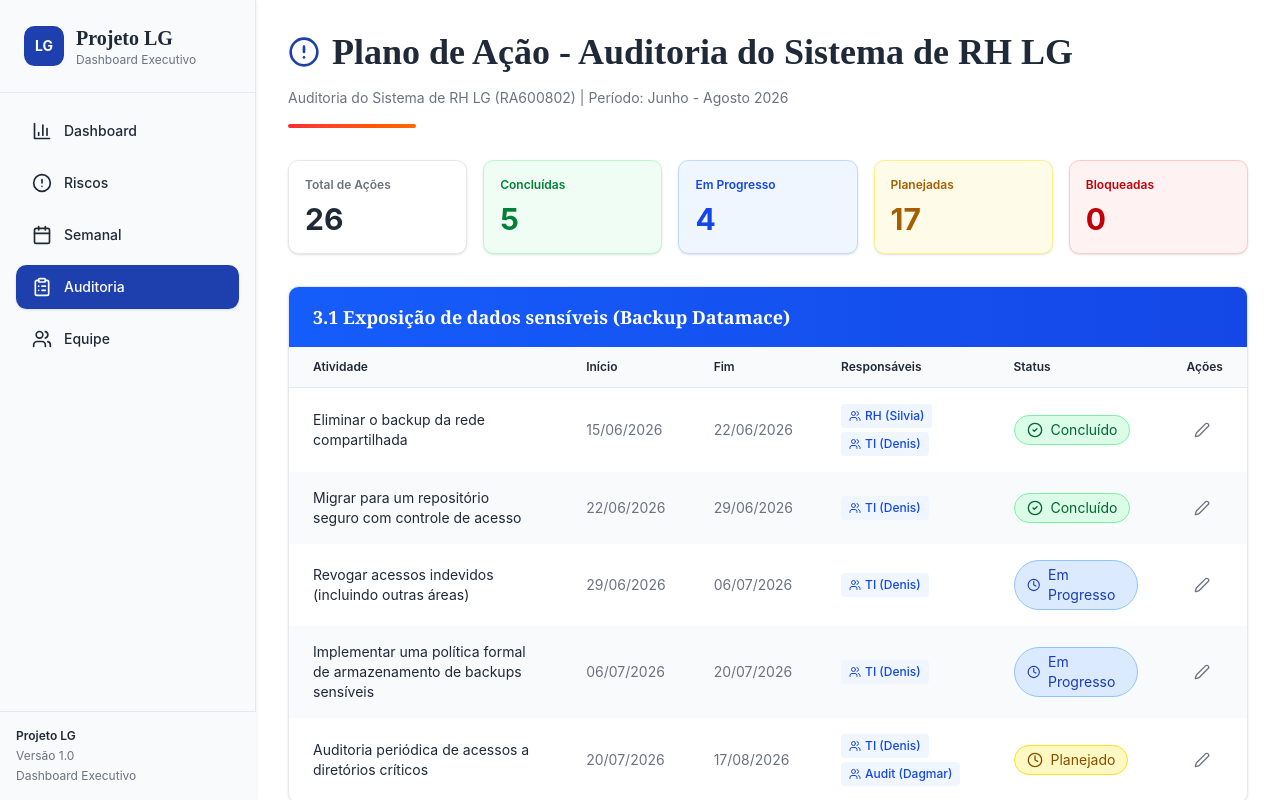
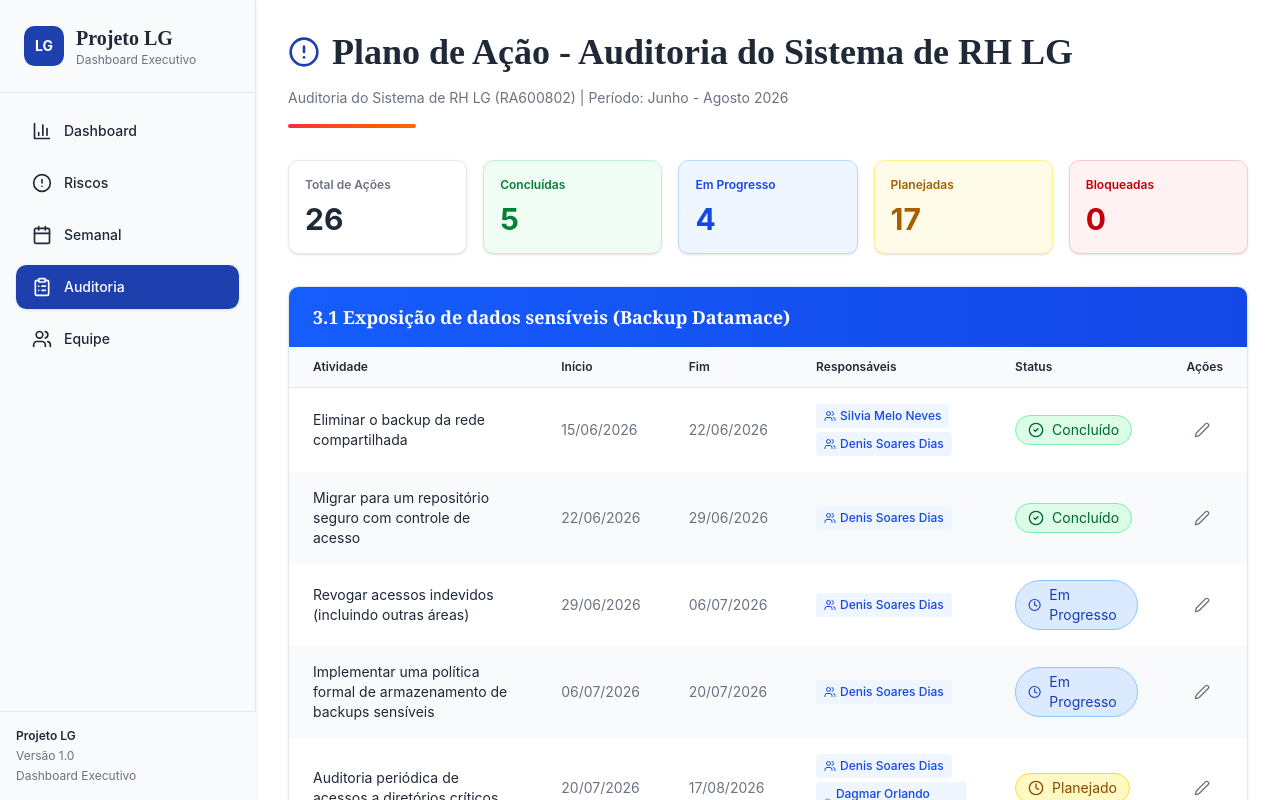
Before and after one commit to recesp-lab/lg-executive-command-center, a React (Vite) app in the folder newproject/: page /audit in a window 1280 px wide. Built offline with nearby package versions, Linux system fonts and the light colour scheme.

Commit message:
Add files via upload

```diff
--- a/newproject/src/pages/AuditPlan.tsx
+++ b/newproject/src/pages/AuditPlan.tsx
@@ -3,6 +3,7 @@ import { AlertCircle, CheckCircle2, Clock, Users, Edit2, Save, X } from 'lucide-
 import { Button } from '@/components/ui/button';
 import { toast } from 'sonner';
 import { useEffect, useState } from 'react';
+import { loadTeamMembers } from '@/data/teamData';
 
 interface AuditAction {
   id: string;
@@ -24,7 +25,7 @@ const defaultAuditActions: AuditAction[] = [
       section: '3.1 Exposição de dados sensíveis (Backup Datamace)',
       startDate: '2026-06-15',
       endDate: '2026-06-22',
-      responsible: ['RH (Silvia)', 'TI (Denis)'],
+      responsible: ['Silvia Melo Neves', 'Denis Soares Dias'],
       status: 'completed',
     },
     {
@@ -33,7 +34,7 @@ const defaultAuditActions: AuditAction[] = [
       section: '3.1 Exposição de dados sensíveis (Backup Datamace)',
       startDate: '2026-06-22',
       endDate: '2026-06-29',
-      responsible: ['TI (Denis)'],
+      responsible: ['Denis Soares Dias'],
       status: 'completed',
     },
     {
@@ -42,7 +43,7 @@ const defaultAuditActions: AuditAction[] = [
       section: '3.1 Exposição de dados sensíveis (Backup Datamace)',
       startDate: '2026-06-29',
       endDate: '2026-07-06',
-      responsible: ['TI (Denis)'],
+      responsible: ['Denis Soares Dias'],
       status: 'in-progress',
     },
     {
@@ -51,7 +52,7 @@ const defaultAuditActions: AuditAction[] = [
       section: '3.1 Exposição de dados sensíveis (Backup Datamace)',
       startDate: '2026-07-06',
       endDate: '2026-07-20',
-      responsible: ['TI (Denis)'],
+      responsible: ['Denis Soares Dias'],
       status: 'in-progress',
     },
     {
@@ -60,7 +61,7 @@ const defaultAuditActions: AuditAction[] = [
       section: '3.1 Exposição de dados sensíveis (Backup Datamace)',
       startDate: '2026-07-20',
       endDate: '2026-08-17',
-      responsible: ['TI (Denis)', 'Audit (Dagmar)'],
+      responsible: ['Denis Soares Dias', 'Dagmar Orlando Monteiro Duarte'],
       status: 'planned',
     },
 
@@ -71,7 +72,7 @@ const defaultAuditActions: AuditAction[] = [
       section: '3.2 Excesso de privilégios (Superusuários)',
       startDate: '2026-06-15',
       endDate: '2026-06-20',
-      responsible: ['RH (Silvia)', 'TI (Denis)'],
+      responsible: ['Silvia Melo Neves', 'Denis Soares Dias'],
       status: 'completed',
     },
     {
@@ -80,7 +81,7 @@ const defaultAuditActions: AuditAction[] = [
       section: '3.2 Excesso de privilégios (Superusuários)',
       startDate: '2026-06-20',
       endDate: '2026-06-27',
-      responsible: ['RH (Silvia)'],
+      responsible: ['Silvia Melo Neves'],
       status: 'completed',
     },
     {
@@ -89,7 +90,7 @@ const defaultAuditActions: AuditAction[] = [
       section: '3.2 Excesso de privilégios (Superusuários)',
       startDate: '2026-06-27',
       endDate: '2026-07-04',
-      responsible: ['TI (Denis)'],
+      responsible: ['Denis Soares Dias'],
       status: 'in-progress',
     },
     {
@@ -98,7 +99,7 @@ const defaultAuditActions: AuditAction[] = [
       section: '3.2 Excesso de privilégios (Superusuários)',
       startDate: '2026-07-04',
       endDate: '2026-07-11',
-      responsible: ['RH (Silvia)', 'TI (Denis)'],
+      responsible: ['Silvia Melo Neves', 'Denis Soares Dias'],
       status: 'planned',
     },
     {
@@ -107,7 +108,7 @@ const defaultAuditActions: AuditAction[] = [
       section: '3.2 Excesso de privilégios (Superusuários)',
       startDate: '2026-07-11',
       endDate: '2026-07-18',
-      responsible: ['TI (Denis)'],
+      responsible: ['Denis Soares Dias'],
       status: 'planned',
     },
     {
@@ -116,7 +117,7 @@ const defaultAuditActions: AuditAction[] = [
       section: '3.2 Excesso de privilégios (Superusuários)',
       startDate: '2026-07-18',
       endDate: '2026-08-15',
-      responsible: ['RH (Silvia)', 'TI (Denis)'],
+      responsible: ['Silvia Melo Neves', 'Denis Soares Dias'],
       status: 'planned',
     },
 
@@ -127,7 +128,7 @@ const defaultAuditActions: AuditAction[] = [
       section: '3.3 Falta de segregação de funções (SoD)',
       startDate: '2026-07-06',
       endDate: '2026-07-13',
-      responsible: ['RH (Silvia)'],
+      responsible: ['Silvia Melo Neves'],
       status: 'planned',
     },
     {
@@ -136,7 +137,7 @@ const defaultAuditActions: AuditAction[] = [
       section: '3.3 Falta de segregação de funções (SoD)',
       startDate: '2026-07-13',
       endDate: '2026-07-20',
-      responsible: ['TI (Denis)'],
+      responsible: ['Denis Soares Dias'],
       status: 'planned',
     },
     {
@@ -145,7 +146,7 @@ const defaultAuditActions: AuditAction[] = [
       section: '3.3 Falta de segregação de funções (SoD)',
       startDate: '2026-07-20',
       endDate: '2026-07-27',
-      responsible: ['TI (Denis)'],
+      responsible: ['Denis Soares Dias'],
       status: 'planned',
     },
     {
@@ -154,7 +155,7 @@ const defaultAuditActions: AuditAction[] = [
       section: '3.3 Falta de segregação de funções (SoD)',
       startDate: '2026-07-27',
       endDate: '2026-08-03',
-      responsible: ['TI (Denis)'],
+      responsible: ['Denis Soares Dias'],
       status: 'planned',
     },
     {
@@ -163,7 +164,7 @@ const defaultAuditActions: AuditAction[] = [
       section: '3.3 Falta de segregação de funções (SoD)',
       startDate: '2026-08-03',
       endDate: '2026-08-10',
-      responsible: ['RH (Silvia)', 'TI (Denis)'],
+      responsible: ['Silvia Melo Neves', 'Denis Soares Dias'],
       status: 'planned',
     },
 
@@ -174,7 +175,7 @@ const defaultAuditActions: AuditAction[] = [
       section: '3.4 Acesso fora de ambiente seguro',
       startDate: '2026-06-29',
       endDate: '2026-07-06',
-      responsible: ['RH (Silvia)', 'TI (Denis)'],
+      responsible: ['Silvia Melo Neves', 'Denis Soares Dias'],
       status: 'completed',
     },
     {
@@ -183,7 +184,7 @@ const defaultAuditActions: AuditAction[] = [
       section: '3.4 Acesso fora de ambiente seguro',
       startDate: '2026-07-06',
       endDate: '2026-07-13',
-      responsible: ['RH (Silvia)', 'TI (Denis)'],
+      responsible: ['Silvia Melo Neves', 'Denis Soares Dias'],
       status: 'in-progress',
     },
     {
@@ -192,7 +193,7 @@ const defaultAuditActions: AuditAction[] = [
       section: '3.4 Acesso fora de ambiente seguro',
       startDate: '2026-07-13',
       endDate: '2026-07-27',
-      responsible: ['RH (Silvia)', 'TI (Denis)'],
+      responsible: ['Silvia Melo Neves', 'Denis Soares Dias'],
       status: 'planned',
     },
     {
@@ -201,7 +202,7 @@ const defaultAuditActions: AuditAction[] = [
       section: '3.4 Acesso fora de ambiente seguro',
       startDate: '2026-07-27',
       endDate: '2026-08-10',
-      responsible: ['RH (Silvia)', 'TI (Denis)'],
+      responsible: ['Silvia Melo Neves', 'Denis Soares Dias'],
       status: 'planned',
     },
     {
@@ -210,7 +211,7 @@ const defaultAuditActions: AuditAction[] = [
       section: '3.4 Acesso fora de ambiente seguro',
       startDate: '2026-08-10',
       endDate: '2026-08-17',
-      responsible: ['RH (Silvia)', 'TI (Denis)'],
+      responsible: ['Silvia Melo Neves', 'Denis Soares Dias'],
       status: 'planned',
     },
 
@@ -221,7 +222,7 @@ const defaultAuditActions: AuditAction[] = [
       section: '4. Ações estruturais complementares',
       startDate: '2026-07-06',
       endDate: '2026-07-20',
-      responsible: ['RH (Silvia)', 'TI (Denis)'],
+      responsible: ['Silvia Melo Neves', 'Denis Soares Dias'],
       status: 'planned',
     },
     {
@@ -230,7 +231,7 @@ const defaultAuditActions: AuditAction[] = [
       section: '4. Ações estruturais complementares',
       startDate: '2026-07-20',
       endDate: '2026-08-03',
-      responsible: ['RH (Silvia)', 'TI (Denis)'],
+      responsible: ['Silvia Melo Neves', 'Denis Soares Dias'],
       status: 'planned',
     },
     {
@@ -239,7 +240,7 @@ const defaultAuditActions: AuditAction[] = [
       section: '4. Ações estruturais complementares',
       startDate: '2026-08-03',
       endDate: '2026-08-17',
-      responsible: ['RH (Silvia)', 'TI (Denis)'],
+      responsible: ['Silvia Melo Neves', 'Denis Soares Dias'],
       status: 'planned',
     },
     {
@@ -248,7 +249,7 @@ const defaultAuditActions: AuditAction[] = [
       section: '4. Ações estruturais complementares',
       startDate: '2026-08-03',
       endDate: '2026-08-17',
-      responsible: ['RH (Silvia)', 'TI (Denis)'],
+      responsible: ['Silvia Melo Neves', 'Denis Soares Dias'],
       status: 'planned',
     },
     {
@@ -257,7 +258,7 @@ const defaultAuditActions: AuditAction[] = [
       section: '4. Ações estruturais complementares',
       startDate: '2026-08-10',
       endDate: '2026-08-17',
-      responsible: ['RH (Silvia)', 'TI (Denis)'],
+      responsible: ['Silvia Melo Neves', 'Denis Soares Dias'],
       status: 'planned',
     },
 ];
@@ -283,9 +284,10 @@ export default function AuditPlan() {
   const [editingId, setEditingId] = useState<string | null>(null);
   const [editDraft, setEditDraft] = useState<AuditAction | null>(null);
 
-const teamMembers = JSON.parse(
-  localStorage.getItem('lg-dashboard:team-members') || '[]'
-);
+  // Antes: JSON.parse(localStorage.getItem(...) || '[]') direto, o que
+  // deixava o seletor de responsáveis vazio no primeiro acesso de um
+  // navegador novo. Agora usa o loader com fallback garantido.
+  const teamMembers = loadTeamMembers();
 
   const startEdit = (action: AuditAction) => {
     setEditingId(action.id);
@@ -586,7 +588,7 @@ const teamMembers = JSON.parse(
           <p className="text-sm text-blue-900">
             <strong>Nota:</strong> Este plano de ação é crítico para a conformidade de segurança do sistema de RH.
             Todas as ações devem ser concluídas dentro dos prazos estabelecidos.
-            A auditoria periódica será realizada pela equipe de Auditoria (Dagmar).
+            A auditoria periódica será realizada pela equipe de Auditoria (Dagmar Orlando Monteiro Duarte).
           </p>
         </div>
 
--- a/newproject/src/pages/Home.tsx
+++ b/newproject/src/pages/Home.tsx
@@ -4,6 +4,8 @@ import ModulesDashboard from '@/components/ModulesDashboard';
 import { TrendingUp, Users, Calendar, AlertCircle } from 'lucide-react';
 import { Button } from '@/components/ui/button';
 import { loadRisks, getRiskMetrics } from '@/data/risksData';
+import { loadTeamMembers } from '@/data/teamData';
+import { loadModules } from '@/data/modulesData';
 import { useLocation } from 'wouter';
 
 
@@ -17,13 +19,13 @@ export default function Home() {
   // Lê os mesmos riscos (incluindo edições salvas) usados na página de
   // Riscos, então este número nunca fica dessincronizado.
   const riskMetrics = getRiskMetrics(loadRisks());
-const teamMembers = JSON.parse(
-  localStorage.getItem('lg-dashboard:team-members') || '[]'
-);
 
-const modules = JSON.parse(
-  localStorage.getItem('lg-dashboard:modules') || '[]'
-);
+  // Antes: JSON.parse(localStorage.getItem(...) || '[]') direto, o que
+  // zerava equipe e módulos no primeiro acesso de um navegador novo (antes
+  // de alguém visitar as páginas Equipe/Dashboard e gravar algo no
+  // localStorage). Agora os dois usam um loader com fallback garantido.
+  const teamMembers = loadTeamMembers();
+  const modules = loadModules();
 
 const completedModules = modules.filter(
   (m: any) => m.status === 'completed'
@@ -107,12 +109,7 @@ const daysToDeadline = Math.max(
       <div className="p-8">
         {/* Hero Section */}
         <div className="mb-8">
-          <div className="relative rounded-lg overflow-hidden mb-4">
-            <img
-              src="/manus-storage/hero-dashboard_5313de43.png"
-              alt="Hero Dashboard"
-              className="w-full h-48 object-cover"
-            />
+          <div className="relative rounded-lg overflow-hidden mb-4 h-48 bg-gradient-to-br from-blue-900 to-blue-700">
             <div className="absolute inset-0 bg-gradient-to-r from-blue-900/80 to-blue-700/60 flex items-center">
               <div className="px-8">
                 <h1 className="text-5xl font-bold text-white mb-2" style={{ fontFamily: "'Playfair Display', serif" }}>
--- a/newproject/src/pages/RisksPage.tsx
+++ b/newproject/src/pages/RisksPage.tsx
@@ -4,6 +4,7 @@ import { AlertCircle, Trash2, Edit2, Save, X } from 'lucide-react';
 import { Button } from '@/components/ui/button';
 import { useEffect, useState } from 'react';
 import { getRiskMetrics, loadRisks, RISKS_STORAGE_KEY, type Risk } from '@/data/risksData';
+import { loadTeamMembers } from '@/data/teamData';
 
 const STORAGE_KEY = RISKS_STORAGE_KEY;
 
@@ -26,9 +27,10 @@ export default function RisksPage() {
   const [editingId, setEditingId] = useState<string | null>(null);
   const [editDraft, setEditDraft] = useState<Risk | null>(null);
 
-const teamMembers = JSON.parse(
-  localStorage.getItem('lg-dashboard:team-members') || '[]'
-);
+  // Antes: JSON.parse(localStorage.getItem(...) || '[]') direto, o que
+  // deixava o dropdown de responsável vazio no primeiro acesso de um
+  // navegador novo. Agora usa o loader com fallback garantido.
+  const teamMembers = loadTeamMembers();
 
   useEffect(() => {
     try {
```
